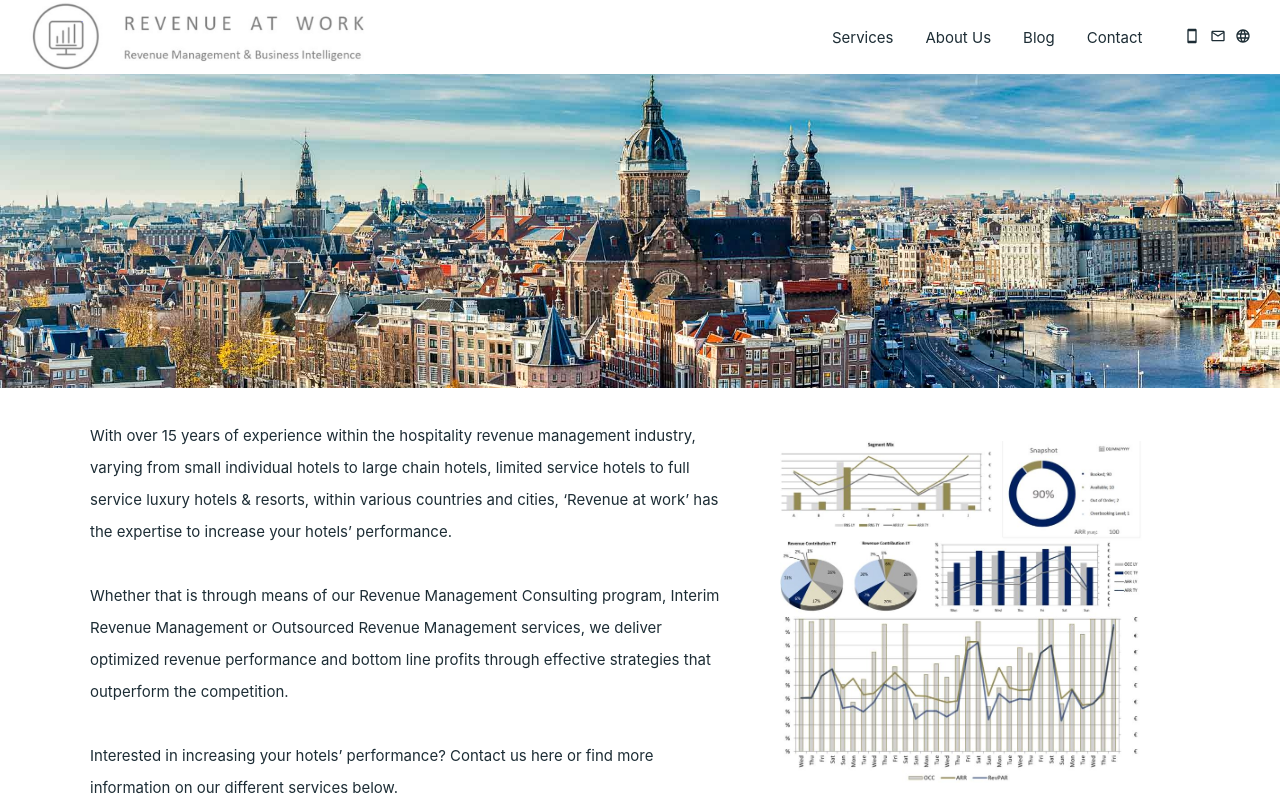
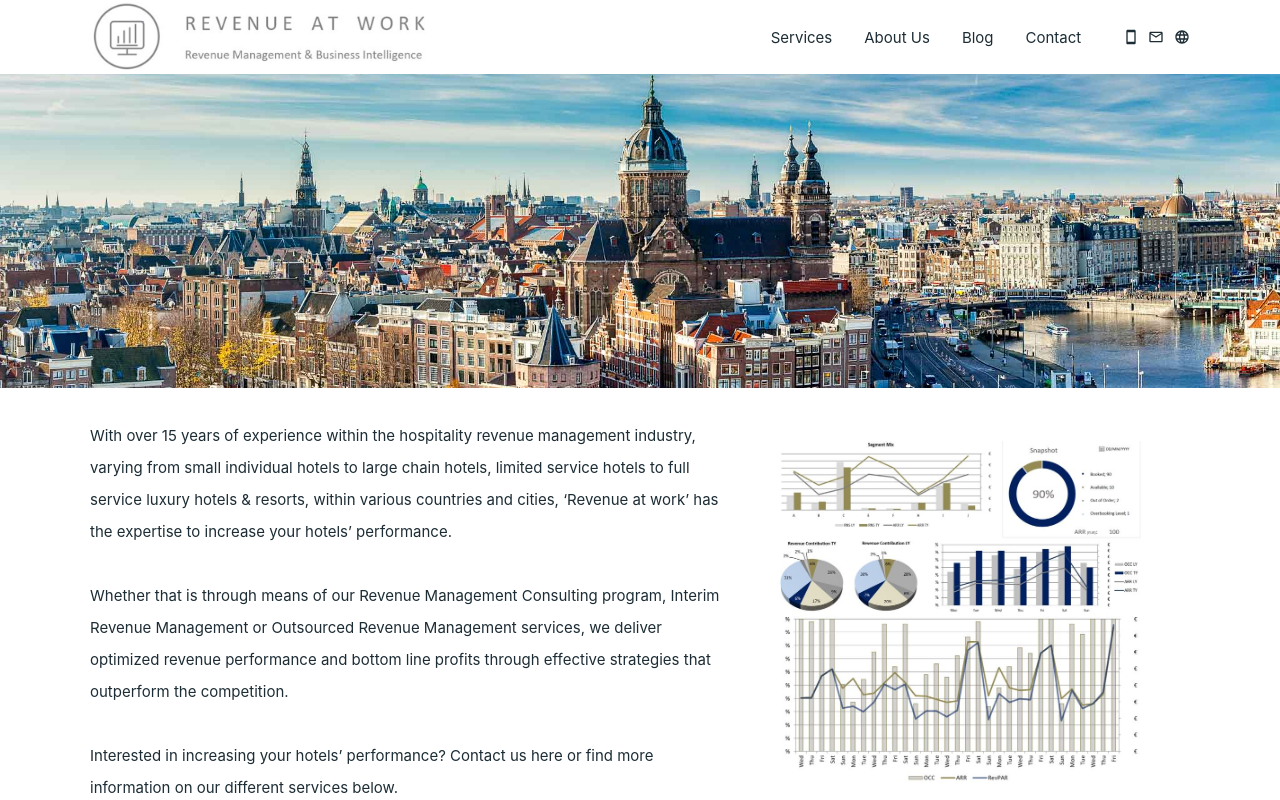
Before and after one commit to SanderVreeken/next-raw-typescript, a Next.js app: page / in a window 1280 px wide. Shown: the top 800 px of the page. Built offline with nearby package versions, Linux system fonts and the light colour scheme; a web font is replaced by a local one.

Commit message:
Changed the header width to 1100px.

```diff
--- a/components/Header.tsx
+++ b/components/Header.tsx
@@ -11,6 +11,7 @@ export default function Header() {
 
     return (
         <header className={styles.header}>
+            <span>
                 <span role='leading'>
                     <Logo />
                 </span>
@@ -22,6 +23,7 @@ export default function Header() {
                         {icons.map(icon => icon)}
                     </span>
                 </span>
+            </span>
         </header>
     )
 }
--- a/styles/Header.module.scss
+++ b/styles/Header.module.scss
@@ -1,19 +1,29 @@
 .header {
-  align-items: center;
   background-color: white;
   display: flex;
   height: 74px;
-  justify-content: space-between;
+  justify-content: center;
   padding: 0 1.8rem;
   width: 100%;
 
   span {
+    align-items: center;
     display: flex;
+    max-width: 1100px;
+    width: 100%;
   }
 
   span[role="trailing"] {
+    display: flex;
+    justify-content: flex-end;
+    width: 100%;
+
     p {
       margin-right: 2rem;
+    }
+
+    span {
+      width: fit-content;
     }
 
     svg {
```
Lines whose indentation alone changed are shown as unchanged.
